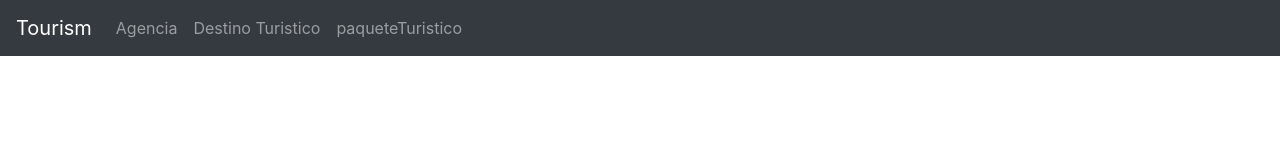
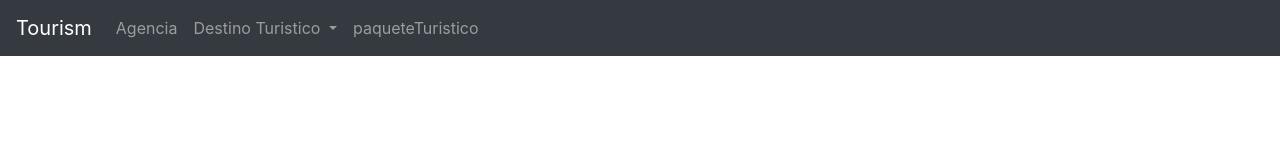
Before and after one commit to alrobe/tourism-ui, an Angular app: page / in a window 1280 px wide. Shown: the top 160 px of the page. Built offline with nearby package versions, Linux system fonts and the light colour scheme.

Commit message:
added option in the navbar and fix somethings that were missing.

```diff
--- a/src/app/app.component.html
+++ b/src/app/app.component.html
@@ -9,9 +9,14 @@
             <li class='nav-item' >
                 <a class='nav-link' routerLink="/agency">Agencia</a>
             </li>
-            <li class="nav-item">
-              <a class='nav-link' routerLink="/tourist-destiny/create">Destino Turistico</a>
-            </li>
+            <li class="nav-item dropdown">
+                <a class="nav-link dropdown-toggle" href="#" id="navbarDropdown" role="button" data-toggle="dropdown" aria-haspopup="true" aria-expanded="false">
+                  Destino Turistico
+                </a>
+                <div class="dropdown-menu" aria-labelledby="navbarDropdown">
+                  <a class="dropdown-item" routerLink="/tourist-destiny/create">Crear</a>
+                </div>
+              </li>
             <li class="nav-item">
                 <a class='nav-link' routerLink="/agency/paqueteTuristico">paqueteTuristico</a>
             </li>
```
